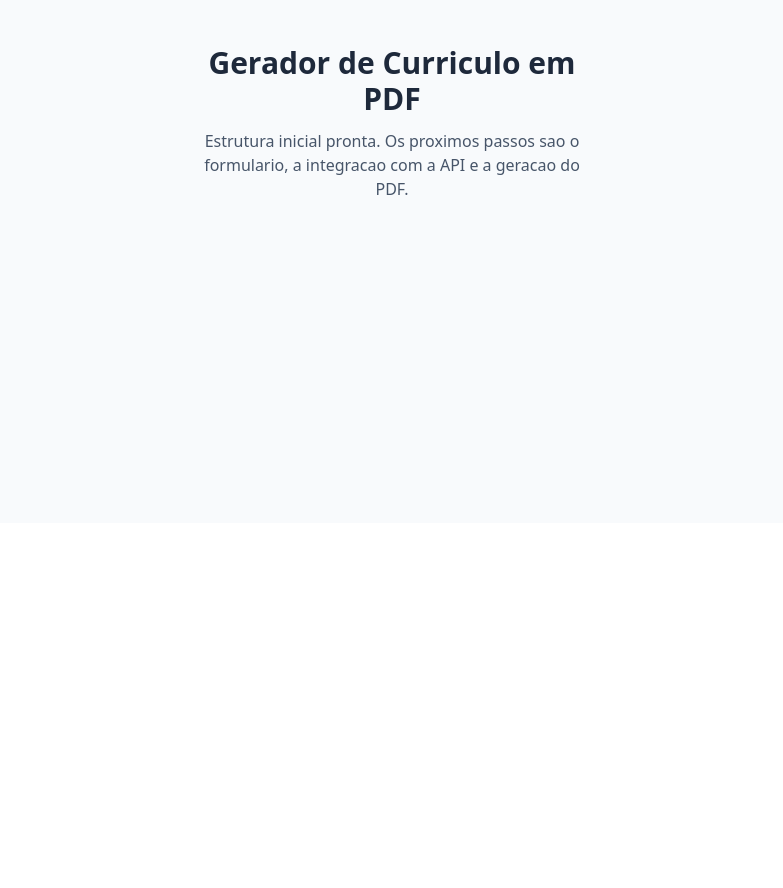
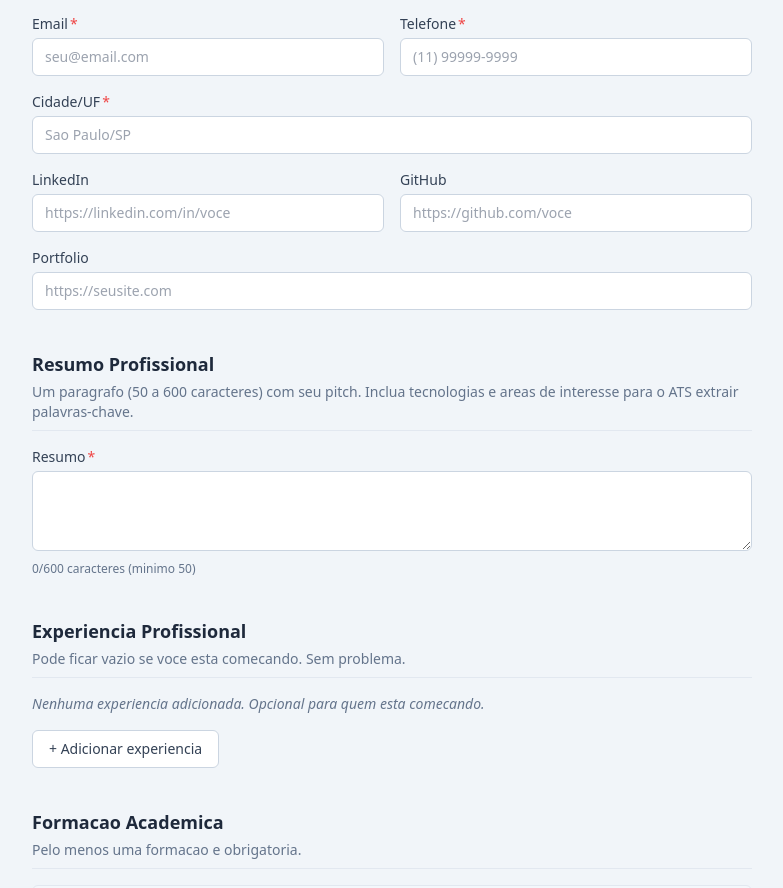
Before and after one commit to danieltvrs-dev/curriculo-pdf, a React (Vite) app in the folder frontend/: page / in a window 1280 px wide. Shown: the part 277-1165 px from the top of the page, without its empty margins (248-1031 px from the left). Before the commit the page ends 800 px from the top, so only its background shows below. Built offline with nearby package versions, Linux system fonts and the light colour scheme.

Commit message:
feat: adiciona Form orquestrador e renderiza no App

```diff
--- a/frontend/src/App.tsx
+++ b/frontend/src/App.tsx
@@ -1,15 +1,9 @@
+import { Form } from './components/form/Form'
+
 function App() {
   return (
-    <div className="min-h-screen flex items-center justify-center bg-slate-50">
-      <div className="text-center max-w-md px-6">
-        <h1 className="text-3xl font-bold text-slate-800">
-          Gerador de Curriculo em PDF
-        </h1>
-        <p className="mt-3 text-slate-600">
-          Estrutura inicial pronta. Os proximos passos sao o formulario,
-          a integracao com a API e a geracao do PDF.
-        </p>
-      </div>
+    <div className="min-h-screen bg-slate-100">
+      <Form />
     </div>
   )
 }
--- /dev/null
+++ b/frontend/src/components/form/Form.tsx
@@ -0,0 +1,146 @@
+import { FormEvent, useState } from 'react'
+
+import { CurriculoEntrada, DadosPessoais } from '../../types/curriculo'
+import { curriculoVazio } from '../../utils/curriculoVazio'
+import { podeEnviar } from '../../utils/validacao'
+
+import { Button } from '../ui/Button'
+import { Section } from '../ui/Section'
+import { Textarea } from '../ui/Textarea'
+
+import { DadosPessoaisFields } from './DadosPessoaisFields'
+import { ExperienciaList } from './ExperienciaList'
+import { FormacaoList } from './FormacaoList'
+import { HabilidadesField } from './HabilidadesField'
+import { ProjetoList } from './ProjetoList'
+
+/**
+ * Formulario principal do curriculo.
+ *
+ * Mantem o estado completo em um objeto (curriculo). Cada secao recebe
+ * um pedaco desse estado e uma callback para atualizar. O envio so loga
+ * no console por enquanto: a integracao com o backend entra na peca 1.5.
+ */
+export function Form() {
+  const [curriculo, setCurriculo] = useState<CurriculoEntrada>(curriculoVazio)
+
+  function atualizarDadosPessoais(
+    campo: keyof DadosPessoais,
+    valor: string
+  ) {
+    setCurriculo({
+      ...curriculo,
+      dados_pessoais: { ...curriculo.dados_pessoais, [campo]: valor },
+    })
+  }
+
+  function handleSubmit(e: FormEvent) {
+    e.preventDefault()
+    // Por enquanto, so loga. Na peca 1.5 substituimos pela chamada axios.
+    console.log('Curriculo pronto para envio:', curriculo)
+    alert('Formulario validado! A integracao com o backend entra na proxima peca.')
+  }
+
+  const habilitado = podeEnviar(curriculo)
+
+  return (
+    <form
+      onSubmit={handleSubmit}
+      className="max-w-3xl mx-auto px-6 py-10"
+    >
+      <header className="mb-10">
+        <h1 className="text-2xl font-bold text-slate-900">
+          Gerador de Curriculo em PDF
+        </h1>
+        <p className="mt-1 text-sm text-slate-600">
+          Preencha os campos abaixo e baixe seu curriculo otimizado para ATS.
+        </p>
+      </header>
+
+      <Section
+        title="Dados Pessoais"
+        description="Os campos que recrutadores precisam para te contatar."
+      >
+        <DadosPessoaisFields
+          dados={curriculo.dados_pessoais}
+          onChange={atualizarDadosPessoais}
+        />
+      </Section>
+
+      <Section
+        title="Resumo Profissional"
+        description="Um paragrafo (50 a 600 caracteres) com seu pitch. Inclua tecnologias e areas de interesse para o ATS extrair palavras-chave."
+      >
+        <Textarea
+          label="Resumo"
+          required
+          value={curriculo.resumo_profissional}
+          onChange={(e) =>
+            setCurriculo({ ...curriculo, resumo_profissional: e.target.value })
+          }
+          maxLength={600}
+          hint={`${curriculo.resumo_profissional.length}/600 caracteres (minimo 50)`}
+        />
+      </Section>
+
+      <Section
+        title="Experiencia Profissional"
+        description="Pode ficar vazio se voce esta comecando. Sem problema."
+      >
+        <ExperienciaList
+          experiencias={curriculo.experiencias}
+          onChange={(novas) =>
+            setCurriculo({ ...curriculo, experiencias: novas })
+          }
+        />
+      </Section>
+
+      <Section
+        title="Formacao Academica"
+        description="Pelo menos uma formacao e obrigatoria."
+      >
+        <FormacaoList
+          formacoes={curriculo.formacoes}
+          onChange={(novas) =>
+            setCurriculo({ ...curriculo, formacoes: novas })
+          }
+        />
+      </Section>
+
+      <Section
+        title="Habilidades Tecnicas"
+        description="Palavras-chave que o ATS usa para casar com vagas. Quanto mais relevantes, melhor."
+      >
+        <HabilidadesField
+          habilidades={curriculo.habilidades}
+          onChange={(novas) =>
+            setCurriculo({ ...curriculo, habilidades: novas })
+          }
+        />
+      </Section>
+
+      <Section
+        title="Projetos"
+        description="Opcional, mas pesa muito para quem esta comecando."
+      >
+        <ProjetoList
+          projetos={curriculo.projetos}
+          onChange={(novos) =>
+            setCurriculo({ ...curriculo, projetos: novos })
+          }
+        />
+      </Section>
+
+      <div className="flex flex-col items-end gap-2 mt-10 pt-6 border-t border-slate-200">
+        <Button type="submit" disabled={!habilitado}>
+          Gerar PDF
+        </Button>
+        {!habilitado && (
+          <p className="text-xs text-slate-500">
+            Preencha os campos obrigatorios para habilitar o botao.
+          </p>
+        )}
+      </div>
+    </form>
+  )
+}
```
